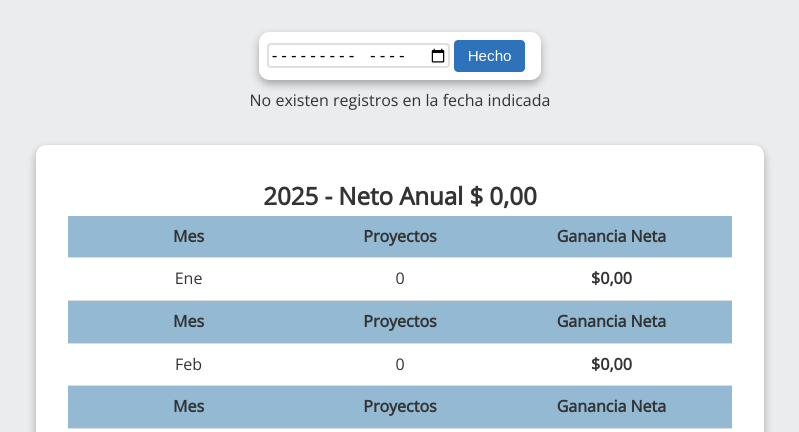
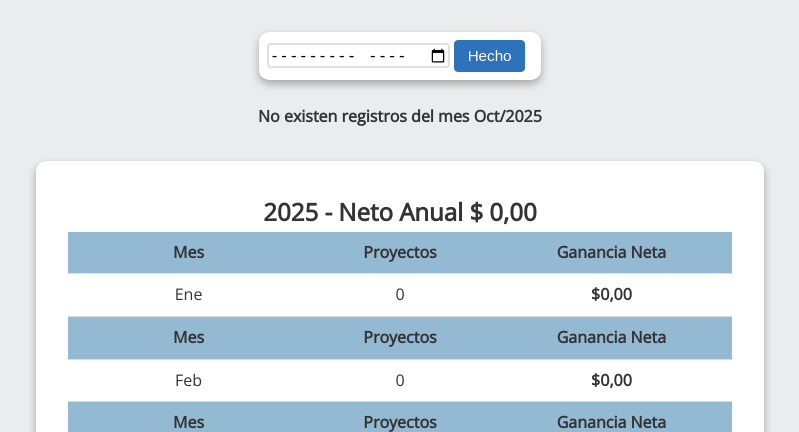
Before and after one commit to Emitax123/AgrimIT, a Django app: page /accounting/balance/ in a window 1280 px wide. Shown: the part 92-524 px from the top of the page, without its empty margins (240-1039 px from the left). Run offline with Django 5.2, Linux system fonts and the light colour scheme; the visitor is signed in with stand-in values (Sample User, id 1); data that the repository does not hold is empty; parts of the project's set-up code (start-up, migrations or seed data) failed here and were passed over; some libraries are stand-ins or nearby versions.

Commit message:
FIx: CSS 1.0

```diff
--- a/agrimIT/agrimIT/static/css/balance.css
+++ b/agrimIT/agrimIT/static/css/balance.css
@@ -25,6 +25,13 @@ div.month-selector {
     padding: 0.5em;
     margin-bottom: 0.5em;
     box-shadow: 0 4px 8px rgba(0, 0, 0, 0.3);
+}
+
+p.error-message {
+
+    font-weight: bold;
+    text-align: center;
+    margin-top: 1rem;
 }
 
 div.charts {
--- a/agrimIT/agrimIT/static/css/index.css
+++ b/agrimIT/agrimIT/static/css/index.css
@@ -83,7 +83,7 @@ div.projects-cont a.link {
     background-color: #2d72ba;
     font-size: 1rem;
     font-weight: bold;
-    padding: 0.1rem;
+    padding: 0.3em;
     border-radius: 4px;
 }
 
--- a/agrimIT/apps/project_admin/views.py
+++ b/agrimIT/apps/project_admin/views.py
@@ -73,6 +73,7 @@ def index(request):
     net_income = summary.net_worth if summary else Dec("0.00")
     return render (request, 'base/Index.html', {'projects': projects, 'clients_count': clients_count, 'project_count': project_count, 'net_income': net_income})
 
+#Eliminación de2 proyecto
 @login_required
 @transaction.atomic
 def delete_view(request: HttpRequest, pk: int) -> HttpResponse:
@@ -354,6 +355,8 @@ def full_mod_view(request: HttpRequest, pk: int) -> HttpResponse:
 def history_view(request: HttpRequest) -> HttpResponse:
     """ View the history of events for the current user """
     events = Event.objects.filter(user=request.user).order_by('-time')[:100]
+    if not events:
+        return render (request, 'project_admin/history_template.html', {'no_events':True})
     grouped_objects_def = defaultdict(lambda: defaultdict(list))
     for e in events:
 
--- a/agrimIT/templates/accounting/balance.html
+++ b/agrimIT/templates/accounting/balance.html
@@ -14,7 +14,7 @@
     </form>
 </div>
 {% if non_exist %}
-    <p>No existen registros en la fecha indicada</p>
+    <p class="error-message">No existen registros del mes {{ month }}/{{ year }}</p>
 {% else %}
 <div class="board-container ">
     <div class="board" >
--- a/agrimIT/templates/project_admin/history_template.html
+++ b/agrimIT/templates/project_admin/history_template.html
@@ -2,6 +2,9 @@
 {% load static %}
 {% block form %}
   <link rel="stylesheet" type="text/css" href="{% static 'css/history.css' %}" />
+  {% if no_events %}
+    <span>No hay eventos para mostrar.</span>
+  {% else %}
     {% for year, months in yearlist.items %}
       {% for month, items in months.items %}
         <div class="history-cont">
@@ -33,4 +36,5 @@
         </div>
       {% endfor %}
     {% endfor %}
+  {% endif %}
 {% endblock %}
```
Lines whose indentation alone changed are shown as unchanged.
